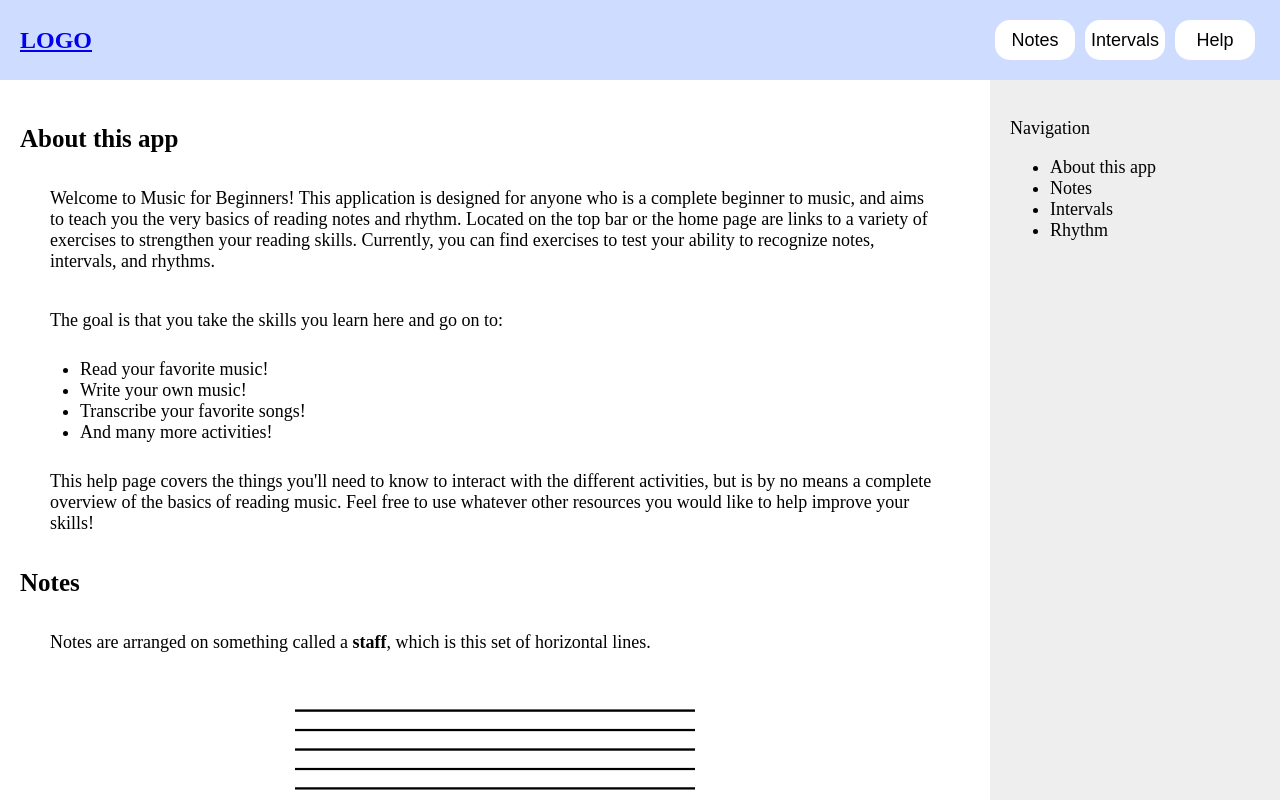
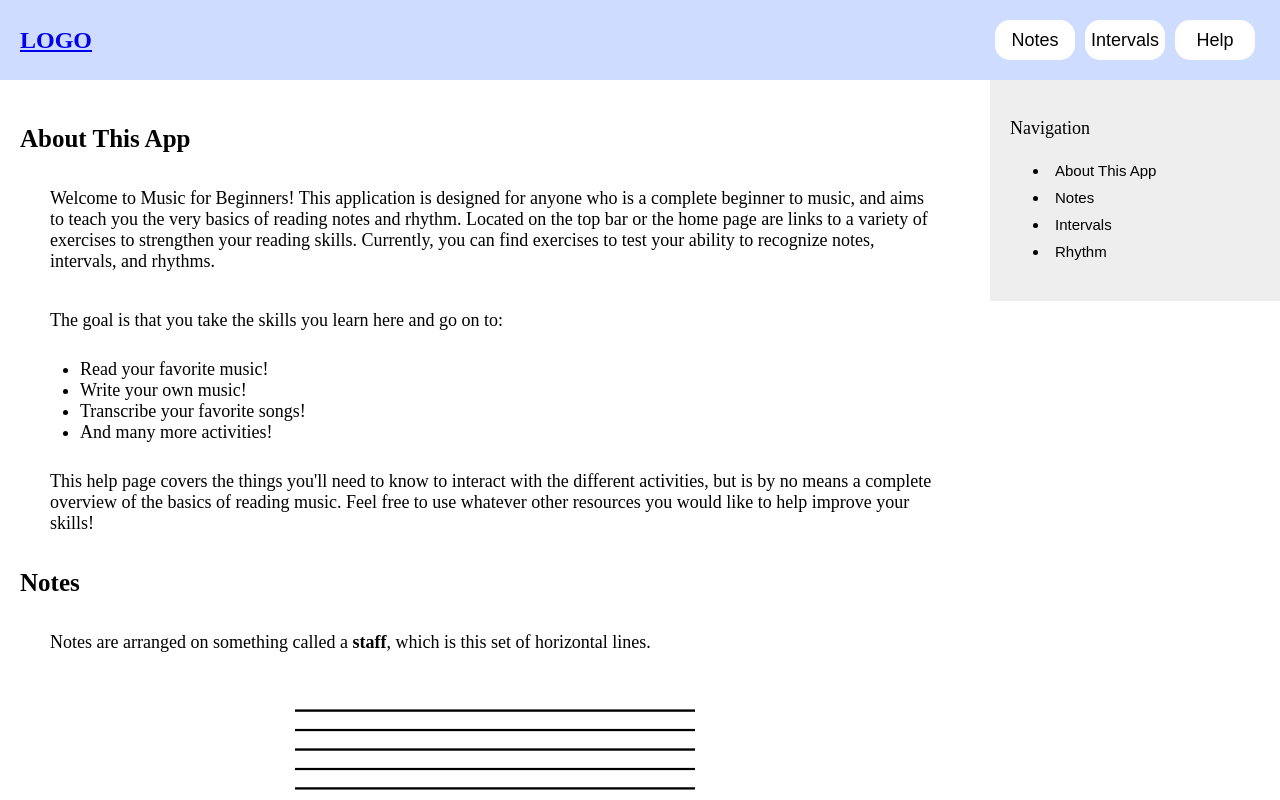
Before and after one commit to MostLikelyNotHuman/unit-1-final, a React (Vite) app in the folder final-project/: page /help in a window 1280 px wide. Shown: the top 800 px of the page. Built offline with nearby package versions, Linux system fonts and the light colour scheme; a web font is replaced by a local one.

Commit message:
finished for now

```diff
--- a/final-project/src/components/HelpPage.css
+++ b/final-project/src/components/HelpPage.css
@@ -17,6 +17,17 @@
     background-color: rgb(238, 238, 238);
     width: 250px;
     padding: 20px;
+    position: sticky;
+    top: 0;
+    height: auto;
+    align-self: flex-start;
+}
+
+#nav-bar button {
+    background-color: rgba(0, 0, 0, 0);
+    color: black;
+    border-width: 0;
+    font-size: 15px;
 }
 
 h3 {
@@ -76,7 +87,9 @@ table tr td img {
     }
 
     #nav-bar {
-        width: auto;
-    }
+        padding-top: 0;
+        width: 100vw;
+        height: 180px;
+     }
 
 }
--- a/final-project/src/components/HelpPage.jsx
+++ b/final-project/src/components/HelpPage.jsx
@@ -12,15 +12,36 @@ import additionalNotes from '../assets/images/help-page/additional-notes.png'
 import sharp from '../assets/images/help-page/sharp.png'
 import flat from '../assets/images/help-page/flat.png'
 import { intervals } from '../assets/intervals';
+import { useRef } from 'react';
+import Button from './pieces/Button';
 
 
 const HelpPage = () => {
+
+    const aboutRef = useRef(null);
+    const notesRef = useRef(null);
+    const intervalsRef = useRef(null);
+    const rhythmRef = useRef(null);
+
+    const handleScroll = (ref) => {
+
+        const position = ref.current.getBoundingClientRect().top + window.scrollY
+
+        window.scrollTo({
+            top: position - 210,
+            behavior: 'smooth'
+        })
+
+
+    }
+
 
     return (
         <>
             <main className="helpPage-main">
                 <div id="help-content">
-                    <h3>About this app</h3>
+                    <div id='help-about' ref={aboutRef}>
+                        <h3>About This App</h3>
                             <p> Welcome to Music for Beginners! This application is designed for anyone
                                 who is a complete beginner to music, and aims to teach you the very basics of
                                 reading notes and rhythm. Located on the top bar or the home page are links
@@ -36,6 +57,8 @@ const HelpPage = () => {
                             <p>This help page covers the things you'll need to know to interact with the different
                                 activities, but is by no means a complete overview of the basics of reading music.
                                 Feel free to use whatever other resources you would like to help improve your skills!</p>
+                    </div>
+                    <div id='help-notes' ref={notesRef}>
                         <h3>Notes</h3>
                             <p>Notes are arranged on something called a <strong>staff</strong>, which is this set of horizontal
                             lines.</p>
@@ -51,23 +74,25 @@ const HelpPage = () => {
                             uses the first seven letters of the alphabet to identify notes. However, there are more
                             than seven notes - there are actually twelve! Each of these notes can be modified in pitch
                             by placing something called an <strong>accidental</strong> before it. These are
-                        called <strong>Sharps (♯)</strong> and <strong>Flats (♭)</strong>, and represent raising or
-                        lowering the pitch displayed, respectively.</p>
+                            called <strong>Sharps (♯)</strong> and <strong>Flats (♭)</strong>, and represent a slightly
+                            higher or lower pitch, respectively.</p>
                             <table>
                                 <tr>
                                     <td width={100}><img src={sharp}></img>Sharp symbol</td>
                                     <td width={100}><img src={flat}></img>Flat symbol</td>
                                 </tr>
                             </table>
-                        <p>{`An oddity to keep in mind with this system is that, while most of the notes are separated
+                    </div>
+                    <div id='help-intervals' ref={intervalsRef}>
+                        <h3>Intervals</h3>
+                            <p>The word 'interval' refers to the distance in pitch between two notes.
+                            The smallest distance between two notes in western music is called a <strong>half-step</strong> or a <strong>semitone</strong>.
+                            This is the distance between G and G♯ or B and B♭, for instance.</p>
+                            <p>{`An oddity to keep in mind with this system is that, while most of the notes on the staff above are separated
                                 by two half steps (A -> A♯ -> B), this does not hold for the spaces between B and C and
                                 between E and F. These two sets of notes are only a half step apart. While an E can have a sharp
                                 accidental, an E♯ and an F are the same pitch!`}
                             </p>
-                    <h3>Intervals</h3>
-                        <p>The word 'interval' refers to the distance in pitch between two notes.
-                        The smallest distance between two notes in western music is called a <strong>half-step</strong> or a <strong>semitone</strong>.
-                        This is the distance between G and G♯ or B and B♭, for instance.</p>
                             <p>Every interval has its own unique name. The following are the ones you'll need to know
                             for the exercises here.</p>
                             <table id='interval-table'>
@@ -143,69 +168,82 @@ const HelpPage = () => {
                                 </tr>
 
                             </table>
+                    </div>
+                    <div id='help-rhythm' ref={rhythmRef}>
                         <h3>Rhythm</h3>
                         <p>Notes placed on a staff don't just tell you their pitch, they also tell you their rhythm.
-                    All of the examples on this page have used something called a <strong>quarter note</strong> to help visualize
-                    the different concepts, but there are many more. A quarter note represents a single beat ... </p>
+                        You've seen <strong>Quarter Notes</strong> and <strong>Whole Notes</strong> used in the examples
+                        above, but there are many more. A whole note represents four beats, a half note represents
+                        two beats, a quarter note represents a single beat, and so on.</p>
                         <table>
                             <tr>
+                                <th>Beats</th>
                                 <th>Note ...</th>
-                            <th>is equal in duration to ...</th>
+                                <th>is equal in duration to:</th>
                             </tr>
                             <tr>
+                                <td>4</td>
                                 <td><img src={wholeNote}></img></td>
                                 <td className="table-two-images"><img src={halfNote}></img><img src={halfNote}></img></td>
                             </tr>
                             <tr>
+                                <td></td>
                                 <td>One Whole Note</td>
                                 <td>Two Half Notes</td>
                             </tr>
                             <tr>
+                                <td>2</td>
                                 <td><img src={halfNote}></img></td>
                                 <td className="table-two-images"><img src={quarterNote}></img><img src={quarterNote}></img></td>
                             </tr>
                             <tr>
+                                <td></td>
                                 <td>One Half Note</td>
                                 <td>Two Quarter Notes</td>
                             </tr>
                             <tr>
+                                <td>1</td>
                                 <td><img src={quarterNote}></img></td>
                                 <td><img src={eighth2}></img></td>
                             </tr>
                             <tr>
+                                <td></td>
                                 <td>One Quarter Note</td>
                                 <td>Two Eighth Notes</td>
                             </tr>
                             <tr>
+                                <td>1/2</td>
                                 <td><img src={eighthNote}></img></td>
                                 <td><img src={sixteenth2}></img></td>
                             </tr>
                             <tr>
+                                <td></td>
                                 <td>One Eighth Note</td>
                                 <td>Two Sixteenth Notes</td>
                             </tr>
-                        <tr>
-                            <td><img src={sixteenthNote}></img></td>
-                            <td>(image of two thirty-second notes)</td>
-                        </tr>
-                        <tr>
-                            <td>One Sixteenth Note</td>
-                            <td>Two Thirty-Second Notes</td>
-                        </tr>
                         </table>
-                    <p>Theoretically this continues on forever, but notes with a shorter duration are uncommon.</p>
-                    <p>Any of these notes can be modified by placing a dot after it, which extends its normal duration by one half.
-                        For example, a quarter note is equal to two eighth notes, but a <strong>dotted quarter note</strong> is
-                        equal to three eighth notes. [PLACE IMAGE]
-                    </p>
+                        <p>Theoretically this continues on forever, but notes with a shorter duration are less common.</p>
+                    </div>
                 </div>
                 <div id="nav-bar">
                     <p>Navigation</p>
                     <ul>
-                        <li>About this app</li>
-                        <li>Notes</li>
-                        <li>Intervals</li>
-                        <li>Rhythm</li>
+                        <li>
+                            <Button text='About This App' onClick={() => {
+                                handleScroll(aboutRef)}} />
+                        </li>
+                        <li>
+                            <Button text='Notes' onClick={() => {
+                                handleScroll(notesRef)}} />
+                        </li>
+                        <li>
+                            <Button text='Intervals' onClick={() => {
+                                handleScroll(intervalsRef)}} />
+                        </li>
+                        <li>
+                            <Button text='Rhythm' onClick={() => {
+                                handleScroll(rhythmRef)}} />
+                        </li>
                     </ul>
                 </div>
             </main>
```
Lines whose indentation alone changed are shown as unchanged.
